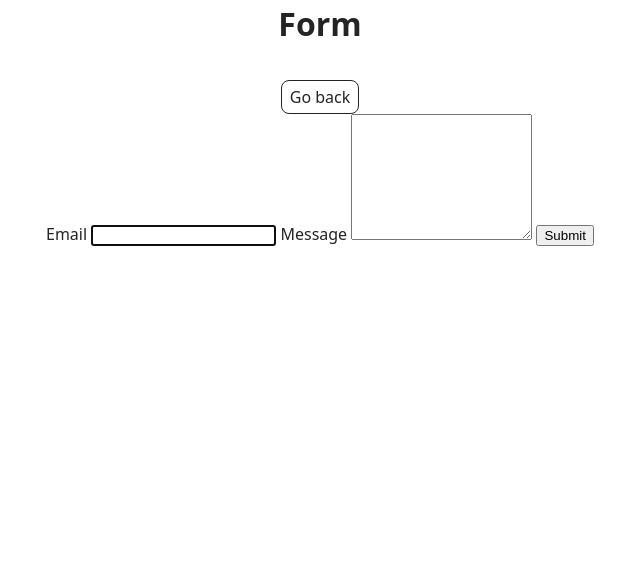
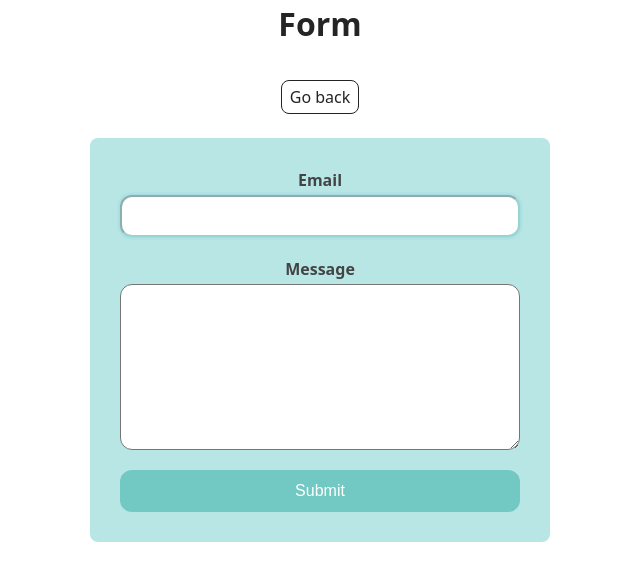
Before and after one commit to Asya2221/goit-js-hw-09, a website built with Vite: page src/2-form.html in a window 1280 px wide. Shown: the whole page, without its empty margins (320-960 px from the left). Built offline with nearby package versions, Linux system fonts and the light colour scheme.

Commit message:
Исправление стилей

```diff
--- a/src/css/1-gallery.css
+++ b/src/css/1-gallery.css
@@ -10,4 +10,5 @@
 }
 
 .gallery-item {
-    width: calc((100% - 48px) / 3); }
+    width: calc((100% - 48px) / 3);
+}
--- a/src/css/base.css
+++ b/src/css/base.css
@@ -27,6 +27,7 @@ body {
 main {
   flex-grow: 1;
 }
+
 main:has(.back-link) {
   text-align: center;
 }
--- a/src/css/container.css
+++ b/src/css/container.css
@@ -5,12 +5,14 @@
   margin: 0 auto;
   padding: 0 16px;
 }
+
 /* Styles for Tablet devices */
 @media only screen and (min-width: 768px) {
   .container {
     max-width: 768px;
   }
 }
+
 /* Styles for Desktop devices */
 @media only screen and (min-width: 1200px) {
   .container {
--- a/src/css/footer.css
+++ b/src/css/footer.css
@@ -1,12 +1,15 @@
 .footer {
   padding: 20px 0;
 }
+
 .footer-desc {
   text-align: center;
 }
+
 .footer-link {
   position: relative;
 }
+
 .footer-link::before {
   content: '';
   position: absolute;
--- a/src/css/header.css
+++ b/src/css/header.css
@@ -1,21 +1,25 @@
 .header {
   padding: 20px 0;
 }
+
 .nav {
   display: flex;
-  justify-content: space-between;
+  justify-content: center;
 }
+
 .nav-logo {
   display: inline-flex;
   align-items: center;
   justify-content: center;
 }
+
 .nav-list {
   display: flex;
   align-items: center;
   justify-content: flex-end;
   gap: 40px;
 }
+
 .nav-link {
   position: relative;
   display: block;
@@ -23,10 +27,12 @@
   letter-spacing: 0.02em;
   transition: 200ms ease-in;
 }
+
 .nav-link:hover,
 .nav-link:focus {
   color: #747bff;
 }
+
 .nav-link::after {
   content: '';
   position: absolute;
@@ -39,6 +45,7 @@
   transform-origin: center;
   animation: stretch 400ms cubic-bezier(0.68, -0.55, 0.27, 1.55) 200ms both;
 }
+
 .nav-link.active::after {
   background: #747bff;
 }
--- a/src/css/styles.css
+++ b/src/css/styles.css
@@ -12,7 +12,7 @@
 
 /* Sections style */
 @import url('./header.css');
-@import url('./vite-promo.css');
 @import url('./badges.css');
 @import url('./back-link.css');
-@import url('./footer.css');
+@import url('./1-gallery.css');
+@import url('./2-form.css');
```
Also changed, not shown: src/css/vite-promo.css (+8 -0 lines), src/css/reset.css (line endings or trailing spaces), 1 other file.
